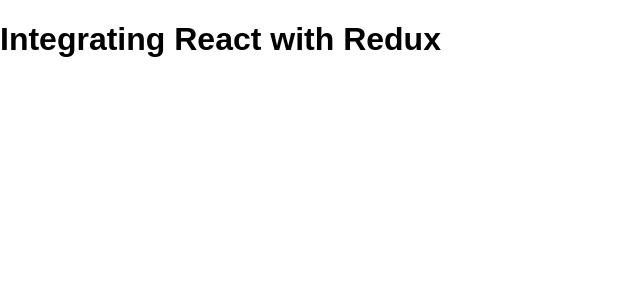
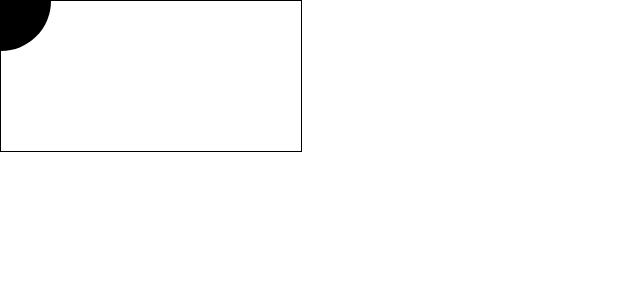
Before and after one commit to nnedevn/aliens-go-away, a React (Create React App) app: page / in a window 1280 px wide. Shown: the top 300 px of the page, without its empty margins (0-640 px from the left). Built offline with nearby package versions, Linux system fonts and the light colour scheme.

Commit message:
Adds a Canvas element

```diff
--- a/src/App.js
+++ b/src/App.js
@@ -1,13 +1,12 @@
 import React, { Component } from 'react';
 import PropTypes from 'prop-types';
+import Canvas from './components/Canvas';
 
 
 class App extends Component {
   render() {
     return (
-      <div className="App">
-        <h1>{this.props.message}</h1>
-      </div>
+     <Canvas/>
     );
   }
 }
--- /dev/null
+++ b/src/components/Canvas.jsx
@@ -0,0 +1,19 @@
+import React from 'react';
+
+const Canvas = () => {
+  const style = {
+    border: '1px solid black',
+  }
+  return (
+    <svg
+      id="aliens-go-home-canvas"
+      preserveAspectRatio="xMaxYmax none"
+      style={style}
+    >
+      <circle cx={0} cy={0} r={50}/>
+
+    </svg>
+  )
+}
+
+export default Canvas;
```
